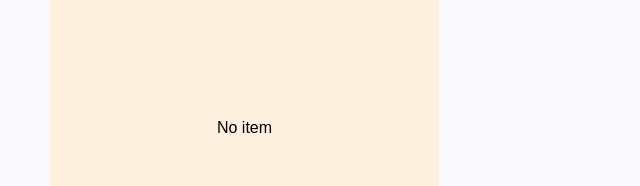
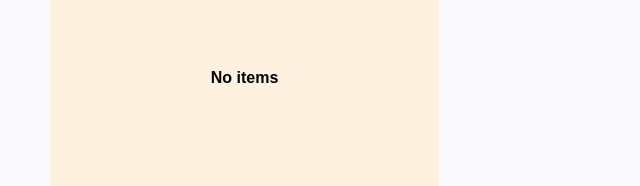
Before and after one commit to barbaraperic/shopping-list, a React (Vite) app: page / in a window 1280 px wide. Shown: the part 387-573 px from the top of the page, without its empty margins (0-640 px from the left). Built offline with nearby package versions, Linux system fonts and the light colour scheme.

Commit message:
FEAT: NoItemSidebar component

```diff
--- a/src/containers/Sidebar/NoItem.js
+++ b/src/containers/Sidebar/NoItem.js
@@ -10,7 +10,7 @@ const NoItemSidebar = () => {
     <Aside>
       <AddItemCard />
       <Wrapper>
-        <Text>No item</Text>
+        <Text>No items</Text>
       </Wrapper>
       <Image src={shoppingIllustration}/>
     </Aside>
@@ -47,7 +47,8 @@ const Wrapper = styled.div`
 `
 
 const Text = styled.p`
-
+  font-weight: bold;
+  margin-bottom: 100px;
 `
 
 const Image = styled.img`
```
